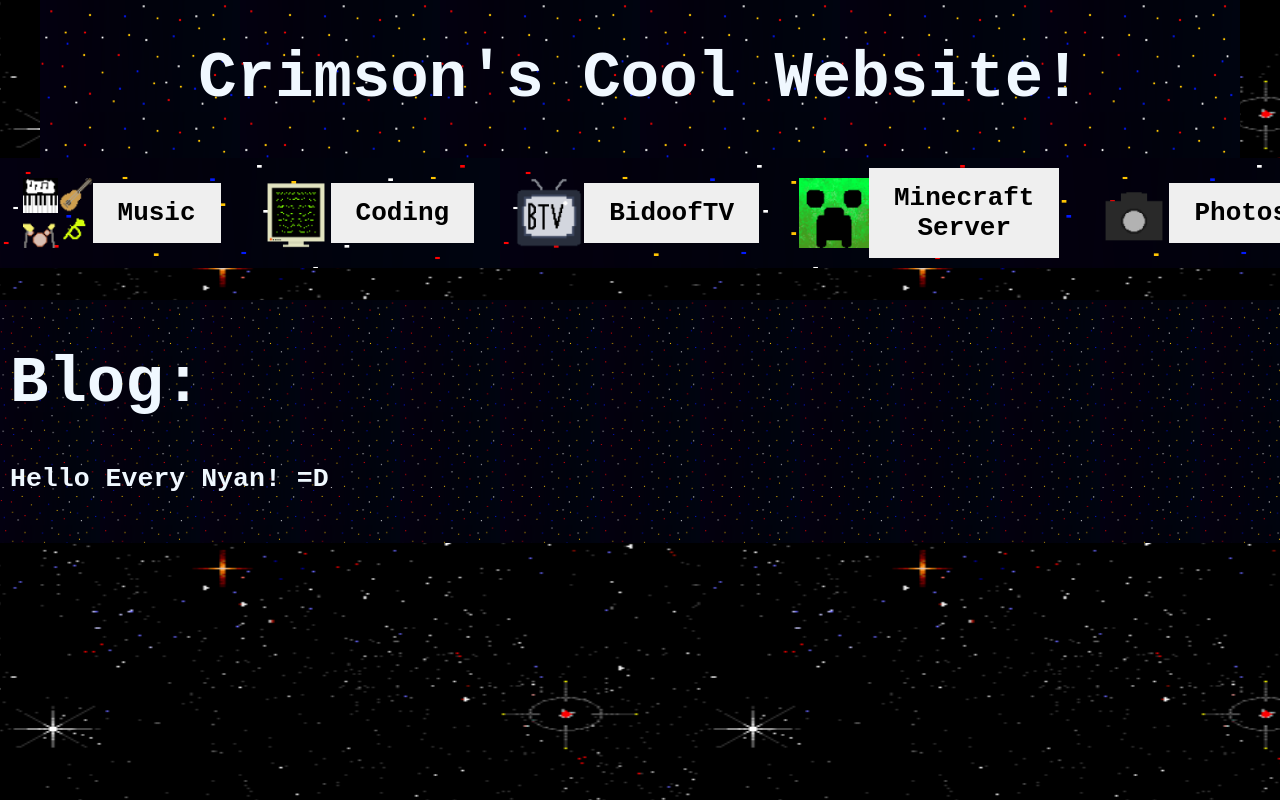
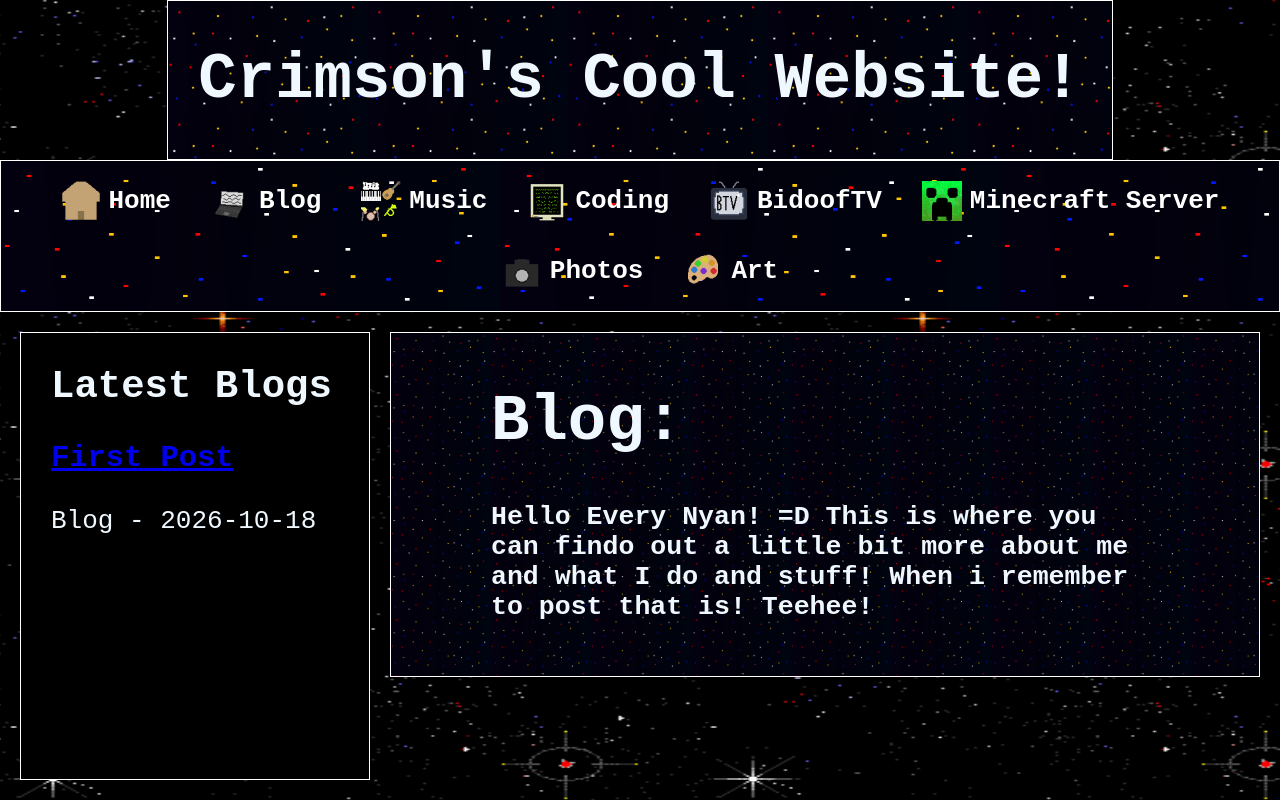
Before and after one commit to TheProgrammingKobold/CrimsonKobold-website, a Flask app: page /Blog in a window 1280 px wide. Run offline with Flask 3, Linux system fonts and the light colour scheme.

Commit message:
Changed the way the site is displayed, added html files, and auto generate lists of blogs and such.

```diff
--- a/main.py
+++ b/main.py
@@ -1,17 +1,140 @@
-from flask import Flask
-from flask import render_template
+from flask import render_template, Flask, abort
+from pathlib import Path
+import markdown
+
+from enum import Enum
 
 app = Flask(__name__)
+
+ENTRIES_DIR = Path(app.root_path) / "static" / "entries"
+
+class EntryCategory(Enum):
+    blog = "Blog"
+    coding = "Coding"
+    music = "Music"
+    photos = "Photos"
+    art = "Art"
+
+def get_entries_from_category(category: EntryCategory):
+    entries = []
+
+    for category_dir in ENTRIES_DIR.iterdir():
+        if not category_dir.is_dir():
+            continue
+
+        if category_dir.name != category.value:
+            continue
+
+        for file in category_dir.glob("*.md"):
+            if len(file.stem) < 12:
+                continue
+
+            date = file.stem[:10]
+            slug = file.stem[11:]
+
+            entries.append({
+                "title": slug.replace("-", " ").title(),
+                "date": date,
+                "category": category_dir.name,
+                "slug": slug,
+                "url": f"{category_dir.name}/{slug}",
+            })
+
+    entries.sort(key=lambda entry: entry["date"], reverse=True)
+    return entries
+
+def get_entries():
+    entries = []
+
+    for category_dir in ENTRIES_DIR.iterdir():
+        if not category_dir.is_dir():
+            continue
+
+        for file in category_dir.glob("*.md"):
+            if len(file.stem) < 12:
+                continue
+
+            date = file.stem[:10]
+            slug = file.stem[11:]
+
+            entries.append({
+                "title": slug.replace("-", " ").title(),
+                "date": date,
+                "category": category_dir.name,
+                "slug": slug,
+                "url": f"{category_dir.name}/{slug}",
+            })
+
+    entries.sort(key=lambda entry: entry["date"], reverse=True)
+
+    return entries
+
+@app.route("/<category>/<slug>")
+def view_entry(category, slug):
+    category_dir = ENTRIES_DIR / category
+
+    if not category_dir.is_dir():
+        abort(404)
+
+    matches = [
+        file for file in category_dir.glob("*.md")
+        if len(file.stem) >= 12
+        and file.stem[10] == "-"
+        and file.stem[11:] == slug
+    ]
+
+    if not matches:
+        abort(404)
+
+    file = matches[0]
+
+    content = markdown.markdown(
+        file.read_text(encoding="utf-8")
+    )
+
+    return render_template(
+        "entry.html",
+        title=slug.replace("-", " ").title(),
+        date=slug.replace("-", " ").date(),
+        content=content,
+    )
 
 app.config['TEMPLATES_AUTO_RELOAD'] = True
 
 @app.route("/")
-def hello_world():
-    return render_template('hello.html')
+def home():
+
+    entries = get_entries()
+    return render_template('home.html', latest_entries=entries[:5], has_sidebar=True)
 
 @app.route("/Blog")
 def blog():
-    return render_template('Blog.html')
+    entries = get_entries_from_category(EntryCategory.blog)
+    return render_template('Blog.html', latest_blogs=entries, has_sidebar=True)
+
+@app.route("/Music")
+def music():
+    return render_template('music.html') # TODO: put the correct html file here
+
+@app.route("/Coding")
+def coding():
+    return render_template('coding.html') # TODO: put the correct html file here
+
+@app.route("/BidoofTV")
+def bidoofTV():
+    return render_template('bidooftv.html') # TODO: put the correct html file here
+
+@app.route("/MinecraftServer")
+def minecraftserver():
+    return render_template('minecraftserver.html') # TODO: put the correct html file here
+
+@app.route("/Photos")
+def photos():
+    return render_template('photos.html') # TODO: put the correct html file here
+
+@app.route("/Art")
+def art():
+    return render_template('art.html') # TODO: put the correct html file here
 
 
 if __name__ == '__main__':
--- a/static/css/style.css
+++ b/static/css/style.css
@@ -1,43 +1,80 @@
+* {
+    box-sizing: border-box;
+}
+
 .landscape {
-  position:fixed;
-  top:0px;
-  left:0px;
-  background:url("../images/space.webp");
-  width:100vw;
-  height:100vh;
-  background-size:700px 300px;
-  background-position:0px;
-  z-index:-1;
+    position: fixed;
+    inset: 0;
+    background: url("../images/space.webp") repeat;
+    background-size: 700px 300px;
+    z-index: -1;
 }
 
 .center_buttons {
     display: flex;
     justify-content: center;
     align-items: center;
+    flex-wrap: wrap;
+    gap: 10px;
+
+    width: 100%;
     max-width: 2000px;
     margin: 0 auto;
-  background-image: url(../images/background.png);
+
+    background-image: url("../images/background.png");
     background-size: 500px 150px;
     padding: 10px;
+
+    border: 1px solid white;
+}
+
+span {
+  color: white;
+}
+
+.navigation-link {
+    display: flex;
+    align-items: center;
+    gap: 8px;
+    padding: 10px 15px;
+    color: black;
+    text-decoration: none;
+    font-size: 26px;
+    font-weight: bold;
 }
 
 .navigationbuttons {
-  margin:auto;
     border: none;
-  color: black;
-  padding: 15px 25px;
-  text-decoration: none;
-  font-size: 26px;
+    padding: 10px 15px;
+    font-size: 18px;
     font-family: 'Courier New', monospace;
     font-weight: bold;
     cursor: pointer;
 }
 
+.navicons {
+    width: 40px;
+    height: 40px;
+    object-fit: contain;
+    padding: 0;
+}
+
 body {
+  margin: 0;
   font-family: 'Courier New', monospace;
   color: aliceblue;
   font-size: 32px;
+  min-height: 100vh;
   display: flex;
+  flex-direction: column;
+}
+
+html {
+    min-height: 100%;
+}
+
+#landscape {
+    pointer-events: none;
 }
 
 #container {
@@ -47,27 +84,65 @@ body {
   margin: 0 auto;
   background-image: url(../images/background.png);
   background-size: 200px;
+
+  border: 1px solid white;
+  padding-left: 30px;
+  padding-right: 30px;
 }
 
-.blog {
+.main-content {
   max-width: 2000px;
   margin: 0 auto;
   background-image: url(../images/background.png);
   background-size: 100px;
-  padding: 5px 10px;
+  padding: 10px 100px;
+
+  border: 1px solid white;
 }
 
-.navicons {
-  max-width: 70px;
-  max-height: 70px;
-  padding-left: 40px;
+.page-content {
+    display: flex;
+    gap: 20px;
+
+    width: 100%;
+    max-width: 1600px;
+    margin: 0 auto;
+    padding: 20px;
+    flex: 1;
+    align-items: stretch;
 }
 
 .sidebar {
+    flex: 0 0 250px;
+    min-width: 350px;
+    border: 1px solid white;
+
+    background-color: black;
+
+    font-size: 26px;
+
+    padding-left: 30px;
+    padding-right: 30px;
+}
+
+main {
+    flex: 1;
+    min-width: 0;
+    overflow-wrap: anywhere;
+}
+
+.entry-content img {
+    max-width: 100%;
+    height: auto;
+    display: block;
+    margin: 20px auto;
+}
+
+.entry-content {
     width: 100%;
-  max-width: 300px;
-  border-right: 1px dotted #bababa;
-
-  flex-direction: column;
-  max-width: 50px;
+    min-width: 0;
+    overflow-wrap: anywhere;
+    line-height: 1.6;
+    font-size: 18px;
+    padding: 10px 20px;
 }
--- a/templates/Blog.html
+++ b/templates/Blog.html
@@ -1,14 +1,34 @@
-{% extends 'hello.html' %}
+{% extends 'template.html' %}
+
+{% block SideBar %}
+<section>
+  <h2>Latest Blogs</h2>
+
+  {% for entry in latest_blogs %}
+    <article>
+      <h3>
+        <a href="{{ entry.url }}">
+          {{ entry.title }}
+        </a>
+      </h3>
+
+      <p>{{ entry.category}} - {{ entry.date }}</p>
+    </article>
+  {% else %}
+    <p>No blogs yet!</p>
+  {% endfor %}
+
+</section>
+{% endblock %}
 
 {% block Body %}
 
-<div class="blog">
-    <h1>Blog:</h1>
+  <h1>Blog:</h1>
 
-    <h5>
-        Hello Every Nyan! =D
-    </h5>
-</div>
+  <h5>
+      Hello Every Nyan! =D This is where you can findo out a little bit more about me and what I do and stuff! When i remember to post that is! Teehee!
+  </h5>
+
 
 
 {% endblock %}
--- /dev/null
+++ b/templates/art.html
@@ -0,0 +1 @@
+{% extends 'template.html' %}
--- /dev/null
+++ b/templates/bidooftv.html
@@ -0,0 +1 @@
+{% extends 'template.html' %}
--- /dev/null
+++ b/templates/coding.html
@@ -0,0 +1 @@
+{% extends 'template.html' %}
--- a/templates/hello.html
+++ /dev/null
@@ -1,38 +0,0 @@
-<!doctype html>
-<html lang="en">
-  <head>
-    <meta charset="UTF-8">
-    <meta name="viewport" content="width=device-width, initial-scale=1">
-    <title>
-      Crimson Kobold
-    </title>
-    <link rel="stylesheet" type="text/css" href="{{ url_for('static', filename='css/style.css')}}" />
-  </head>
-  <body>
-    <div class="landscape" id="landscape">
-      <div id="container">
-        <h1>
-          Crimson's Cool Website!
-        </h1>
-      </div>
-
-      <div class="center_buttons">
-        <img src="{{ url_for('static', filename='images/Blog Icon.png') }}" alt="Blog Icon" class="navicons"><a href="{{ url_for('blog')}}"><button class="navigationbuttons">Blog</button></a>
-        <img src="{{ url_for('static', filename='images/Music Icon.png') }}" alt="Music Icon" class="navicons"><button class="navigationbuttons">Music</button>
-        <img src="{{ url_for('static', filename='images/Coding Icon.png') }}" alt="Coding Icon" class="navicons"><button class="navigationbuttons">Coding</button>
-        <img src="{{ url_for('static', filename='images/BidoofTV Icon.png') }}" alt="BidoofTV Icon" class="navicons"><button class="navigationbuttons">BidoofTV</button>
-        <img src="{{ url_for('static', filename='images/MinecraftServer Icon.png') }}" alt="MinecraftServer Icon" class="navicons"><button class="navigationbuttons">Minecraft Server</button>
-        <img src="{{ url_for('static', filename='images/Photos Icon.png') }}" alt="Photos Icon" class="navicons"><button class="navigationbuttons">Photos</button>
-        <img src="{{ url_for('static', filename='images/Art Icon.png') }}" alt="Art Icon" class="navicons"><button class="navigationbuttons">Art</button>
-      </div>
-      <aside class="sidebar">
-        <p>
-        </p>
-      </aside>
-      <main>
-        {% block Body %}{% endblock %}
-      </main>
-
-    </div>
-  </body>
-</html>
--- /dev/null
+++ b/templates/minecraftserver.html
@@ -0,0 +1 @@
+{% extends 'template.html' %}
--- /dev/null
+++ b/templates/music.html
@@ -0,0 +1 @@
+{% extends 'template.html' %}
--- /dev/null
+++ b/templates/photos.html
@@ -0,0 +1 @@
+{% extends 'template.html' %}
--- /dev/null
+++ b/templates/template.html
@@ -0,0 +1,69 @@
+<!doctype html>
+<html lang="en">
+  <head>
+    <meta charset="UTF-8">
+    <meta name="viewport" content="width=device-width, initial-scale=1">
+    <title>
+      Crimson Kobold
+    </title>
+    <link rel="stylesheet" type="text/css" href="{{ url_for('static', filename='css/style.css')}}" />
+  </head>
+  <body>
+    <div class="landscape" id="landscape"></div>
+    <div id="container">
+        <h1>
+            Crimson's Cool Website!
+        </h1>
+    </div>
+
+    <div class="center_buttons">
+        <a href="{{ url_for('home') }}" class="navigation-link">
+            <img src="{{ url_for('static', filename='images/Home Icon.png')}}" alt="Home Icon" class="navicons">
+            <span>Home</span>
+        </a>
+        <a href="{{ url_for('blog') }}" class="navigation-link">
+            <img src="{{ url_for('static', filename='images/Blog Icon.png')}}" alt="Home Icon" class="navicons">
+            <span>Blog</span>
+        </a>
+        <a href="{{ url_for('music') }}" class="navigation-link">
+            <img src="{{ url_for('static', filename='images/Music Icon.png')}}" alt="Home Icon" class="navicons">
+            <span>Music</span>
+        </a>
+        <a href="{{ url_for('coding') }}" class="navigation-link">
+            <img src="{{ url_for('static', filename='images/Coding Icon.png')}}" alt="Home Icon" class="navicons">
+            <span>Coding</span>
+        </a>
+        <a href="{{ url_for('bidoofTV') }}" class="navigation-link">
+            <img src="{{ url_for('static', filename='images/BidoofTV Icon.png')}}" alt="Home Icon" class="navicons">
+            <span>BidoofTV</span>
+        </a>
+        <a href="{{ url_for('minecraftserver') }}" class="navigation-link">
+            <img src="{{ url_for('static', filename='images/MinecraftServer Icon.png')}}" alt="Home Icon" class="navicons">
+            <span>Minecraft Server</span>
+        </a>
+        <a href="{{ url_for('photos') }}" class="navigation-link">
+            <img src="{{ url_for('static', filename='images/Photos Icon.png')}}" alt="Home Icon" class="navicons">
+            <span>Photos</span>
+        </a>
+        <a href="{{ url_for('art') }}" class="navigation-link">
+            <img src="{{ url_for('static', filename='images/Art Icon.png')}}" alt="Home Icon" class="navicons">
+            <span>Art</span>
+        </a>
+    </div>
+
+    <div class="page-content">
+        {% if has_sidebar %}
+        <aside class="sidebar">
+        {% block SideBar %}{% endblock %}
+        </aside>
+        {% endif %}
+        <main>
+            <div class="main-content">
+                {% block Body %}{% endblock %}
+            </div>
+        </main>
+    </div>
+
+
+  </body>
+</html>
```
Also changed, not shown: static/entries/Blog/2026-10-18-First-Post.md (added, +6 -0 lines), templates/entry.html (added, +11 -0 lines), templates/home.html (added, +36 -0 lines), static/images/Home icon.png (added). Lines whose indentation alone changed are shown as unchanged.
